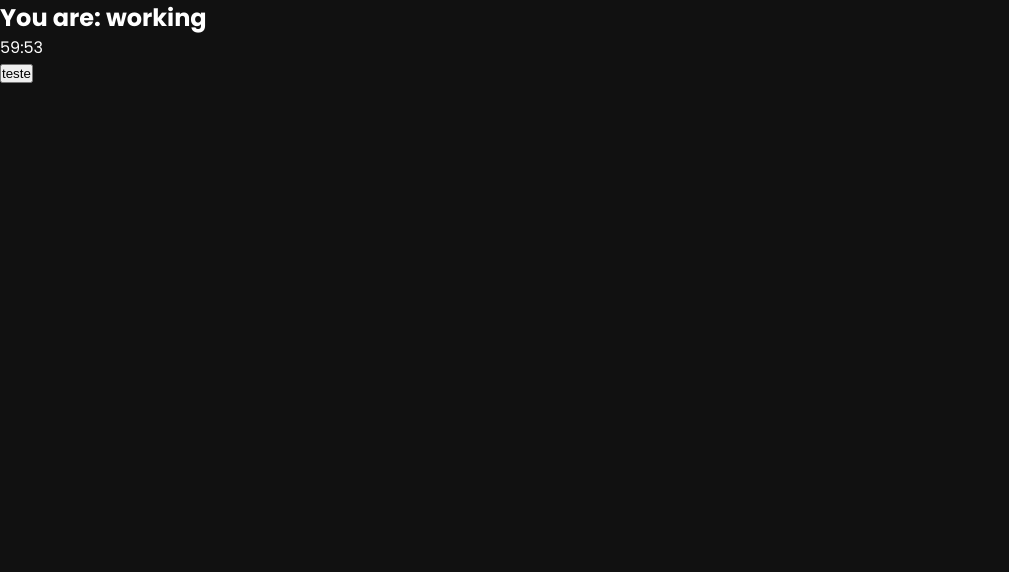
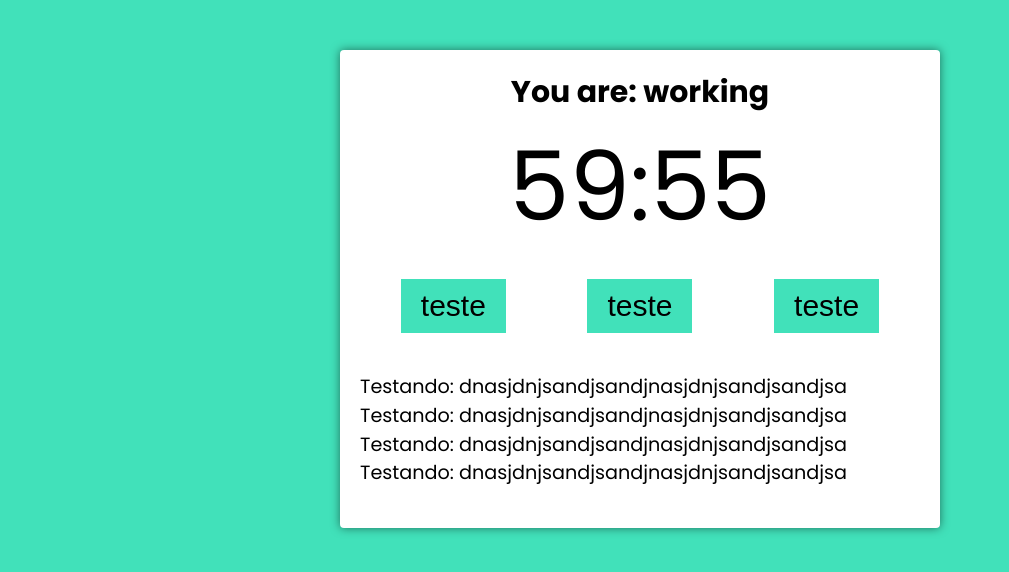
Before and after one commit to iamdevmarcos/pomodoro-web, a React (Create React App) app: page / in a window 1280 px wide. Shown: the top 572 px of the page, without its empty margins (0-1009 px from the left). Built offline with nearby package versions, Linux system fonts and the light colour scheme.

Commit message:
style: adding styles to pages

```diff
--- a/src/components/organisms/PomodoroTimer/index.tsx
+++ b/src/components/organisms/PomodoroTimer/index.tsx
@@ -1,4 +1,6 @@
 import React, { useState } from "react";
+import { Container } from "./styles";
+
 import { PomodoroTimerProps } from "../../../interfaces/pomodoro";
 
 import { useInterval } from "../../../hooks/useInterval";
@@ -13,11 +15,25 @@ const PomodoroTimer: React.FC<PomodoroTimerProps> = ({ defaultTime }) => {
   }, 1000);
 
   return (
-    <div className="timer">
-      <h2>You are: working</h2>
-      <Timer mainTime={mainTime} />
-      <Button title="teste" onClick={() => alert("Starting...")} />
-    </div>
+    <Container>
+      <div className="timer">
+        <h2>You are: working</h2>
+        <Timer mainTime={mainTime} />
+
+        <div className="controls">
+          <Button title="teste" onClick={() => alert("Starting...")} />
+          <Button title="teste" onClick={() => alert("Starting...")} />
+          <Button title="teste" onClick={() => alert("Starting...")} />
+        </div>
+
+        <div className="details">
+          <p>Testando: dnasjdnjsandjsandjnasjdnjsandjsandjsa</p>
+          <p>Testando: dnasjdnjsandjsandjnasjdnjsandjsandjsa</p>
+          <p>Testando: dnasjdnjsandjsandjnasjdnjsandjsandjsa</p>
+          <p>Testando: dnasjdnjsandjsandjnasjdnjsandjsandjsa</p>
+        </div>
+      </div>
+    </Container>
   );
 };
 
--- /dev/null
+++ b/src/components/organisms/PomodoroTimer/styles.ts
@@ -0,0 +1,51 @@
+import styled from "styled-components";
+
+export const Container = styled.div`
+  background: #fff;
+  margin: 50px 20px;
+  padding: 20px;
+  border-radius: 4px;
+  box-shadow: 0 0 10px rgba(0, 0, 0, 0.5);
+
+  h2 {
+    margin: 0;
+    padding: 0;
+
+    font-size: 30px;
+    text-align: center;
+  }
+
+  .timer {
+    font-size: 6rem;
+    text-align: center;
+
+    .controls {
+      display: flex;
+      align-items: center;
+      justify-content: space-between;
+    }
+
+    .details {
+      text-align: left;
+      font-size: 1.2rem;
+
+      margin: 20px auto !important;
+    }
+
+    button {
+      background: #41e1ba;
+      color: #000;
+
+      font-size: 30px;
+
+      border: 0;
+      outline: 0;
+
+      padding: 10px 20px;
+      margin: 20px auto;
+
+      cursor: pointer;
+      transition: background-color 300ms ease-in-out;
+    }
+  }
+`;
--- a/src/pages/Home/styles.ts
+++ b/src/pages/Home/styles.ts
@@ -1,7 +1,6 @@
 import styled from "styled-components";
 
 export const Container = styled.main`
-  min-height: 100vh;
-  background: #111;
-  color: #fff;
+  max-width: 640px;
+  margin: 0 auto;
 `;
--- a/src/styles/GlobalStyles.ts
+++ b/src/styles/GlobalStyles.ts
@@ -10,6 +10,24 @@ const GlobalStyles = createGlobalStyle`
 
   body {
     font-family: "Poppins", sans-serif;
+
+    background: #41e1ba;
+    transition: background-color 300ms ease-in-out;
+
+    line-height: 1.5;
+  }
+
+  .working {
+    background:#ef5d50;
+
+    button {
+      background:#ef5d50 !important;
+      color:#fff !important;
+    }
+  }
+
+  .hidden {
+    display: none;
   }
 `;
 
```
